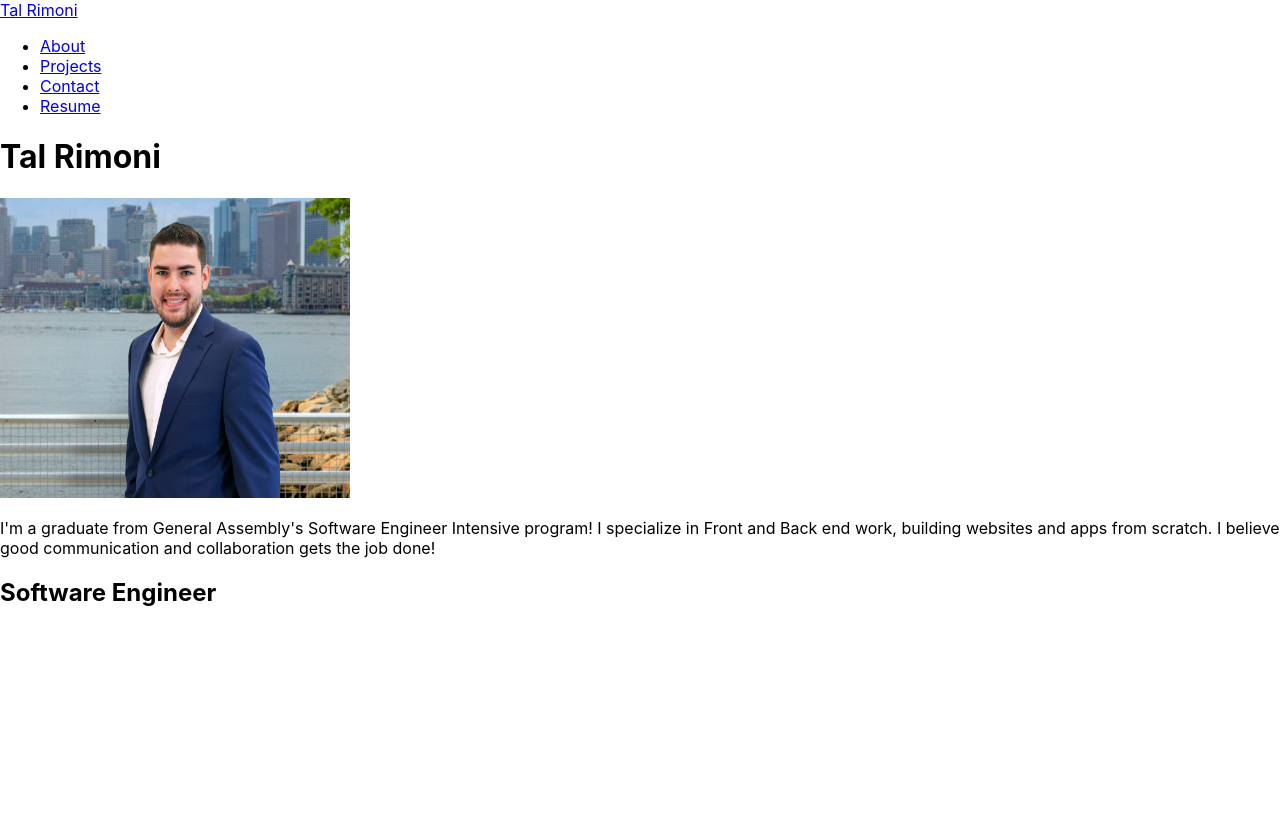
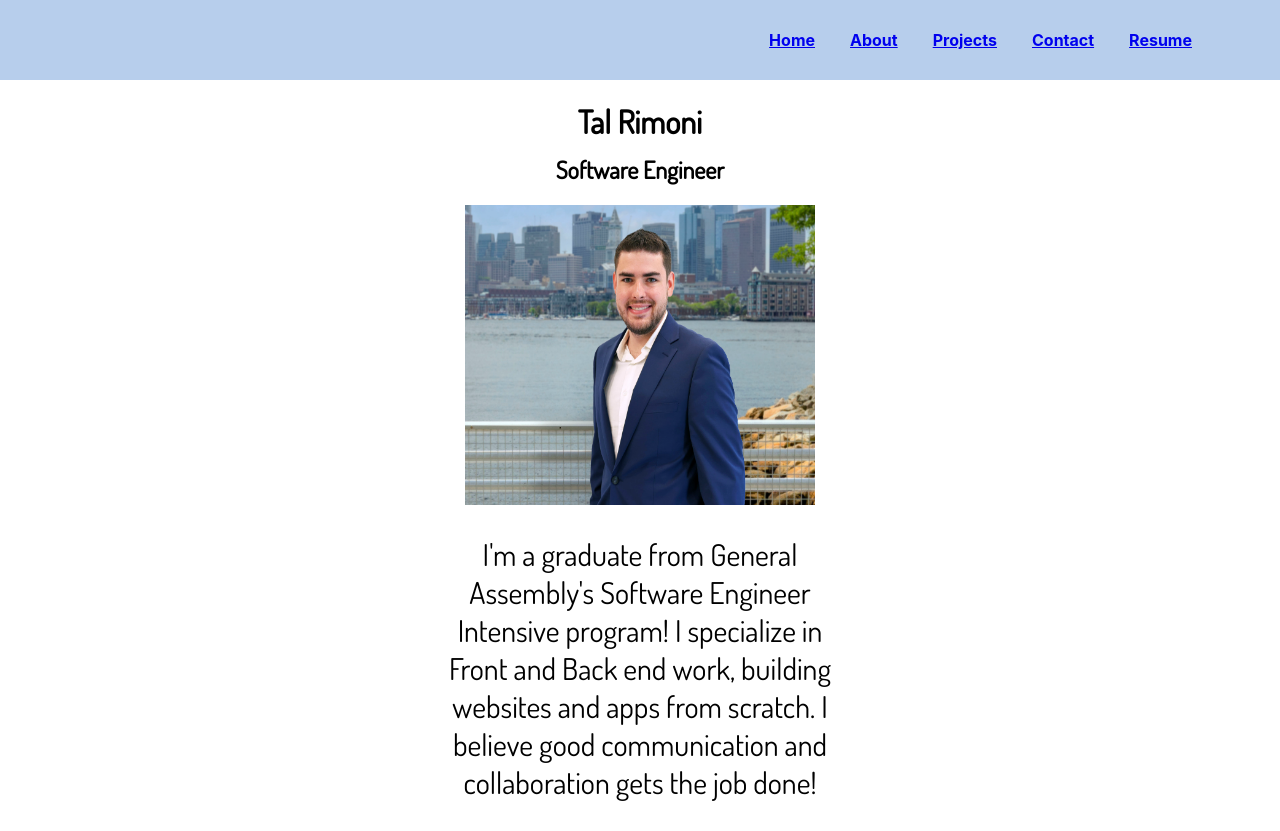
Before and after one commit to trimoni/portfolio-rimoni, a React (Create React App) app: page / in a window 1280 px wide. Before the commit the page ends 800 px from the top, so only its background shows below. Built offline with nearby package versions, Linux system fonts and the light colour scheme; the HTML template or start-up script is replaced by a standard one.

Commit message:
landing nav style

```diff
--- a/public/index.html
+++ b/public/index.html
@@ -9,6 +9,9 @@
       name="description"
       content="Web site created using create-react-app"
     />
+    <link rel="preconnect" href="https://fonts.googleapis.com">
+<link rel="preconnect" href="https://fonts.gstatic.com" crossorigin>
+<link href="https://fonts.googleapis.com/css2?family=Dosis&display=swap" rel="stylesheet">
     <link rel="apple-touch-icon" href="%PUBLIC_URL%/logo192.png" />
     <!--
       manifest.json provides metadata used when your web app is installed on a
--- a/src/component/NavBar.jsx
+++ b/src/component/NavBar.jsx
@@ -1,11 +1,14 @@
 import { Link } from "react-router-dom";
+import styles from "../styles/NavBar.module.css"
 
 function NavBar() {
   return (
-    <nav>
-      <Link to="/">Tal Rimoni</Link>
+    <nav className={styles.container}>
+      <ul>
+        <li>
+          <Link to="/">Home</Link>
+        </li>
 
-      <ul>
         <li>
           <Link to="/about">About</Link>
         </li>
--- a/src/pages/Home.jsx
+++ b/src/pages/Home.jsx
@@ -1,14 +1,16 @@
 import Tal from '../assets/Tal.jpg'
+import styles from '../styles/Home.module.css'
 
 const Home = () => {
   return (
-    <>
+    <main className={styles.container}>
       <h1>Tal Rimoni</h1>
+      <h2>Software Engineer</h2>
       <img src={Tal} alt="headshot of tal" />
       <p>I'm a graduate from General Assembly's Software Engineer Intensive program! I specialize in Front and Back end work, building websites and apps from scratch. I believe good communication and collaboration gets the job done!</p>
-      <h2>Software Engineer</h2>
 
-    </>
+
+    </main>
   );
 }
 
--- a/src/pages/ProjectDetails/ProjectDetails.jsx
+++ b/src/pages/ProjectDetails/ProjectDetails.jsx
@@ -1,4 +1,3 @@
-import { projects } from "../../data/projects";
 import findProject from "../../utilities/findProject";
 import { useLocation } from "react-router-dom";
 
--- /dev/null
+++ b/src/styles/Home.module.css
@@ -0,0 +1,19 @@
+.container {
+  display: flex;
+  justify-content: center;
+  align-items: center;
+  flex-direction: column;
+  font-family: 'Dosis', sans-serif;
+}
+
+.container p {
+  margin-left: auto;
+  margin-right: auto;
+  width: 14em;
+  font-size: 30px;
+  text-align: center;
+}
+
+.container h2 {
+  margin-top: -10px;
+}
--- /dev/null
+++ b/src/styles/NavBar.module.css
@@ -0,0 +1,22 @@
+.container {
+  background-color: #B7CEEC;
+  width: 100%;
+  height: 80px;
+  display: flex;
+  align-items: center;
+}
+
+.container ul {
+  margin: 0;
+  width: 90%;
+  display: flex;
+  list-style: none;
+  font-weight: bold;
+  align-items: center;
+  justify-content: flex-end;
+}
+
+.container li {
+  margin-left: 35px;
+  text-align: right;
+}
```
